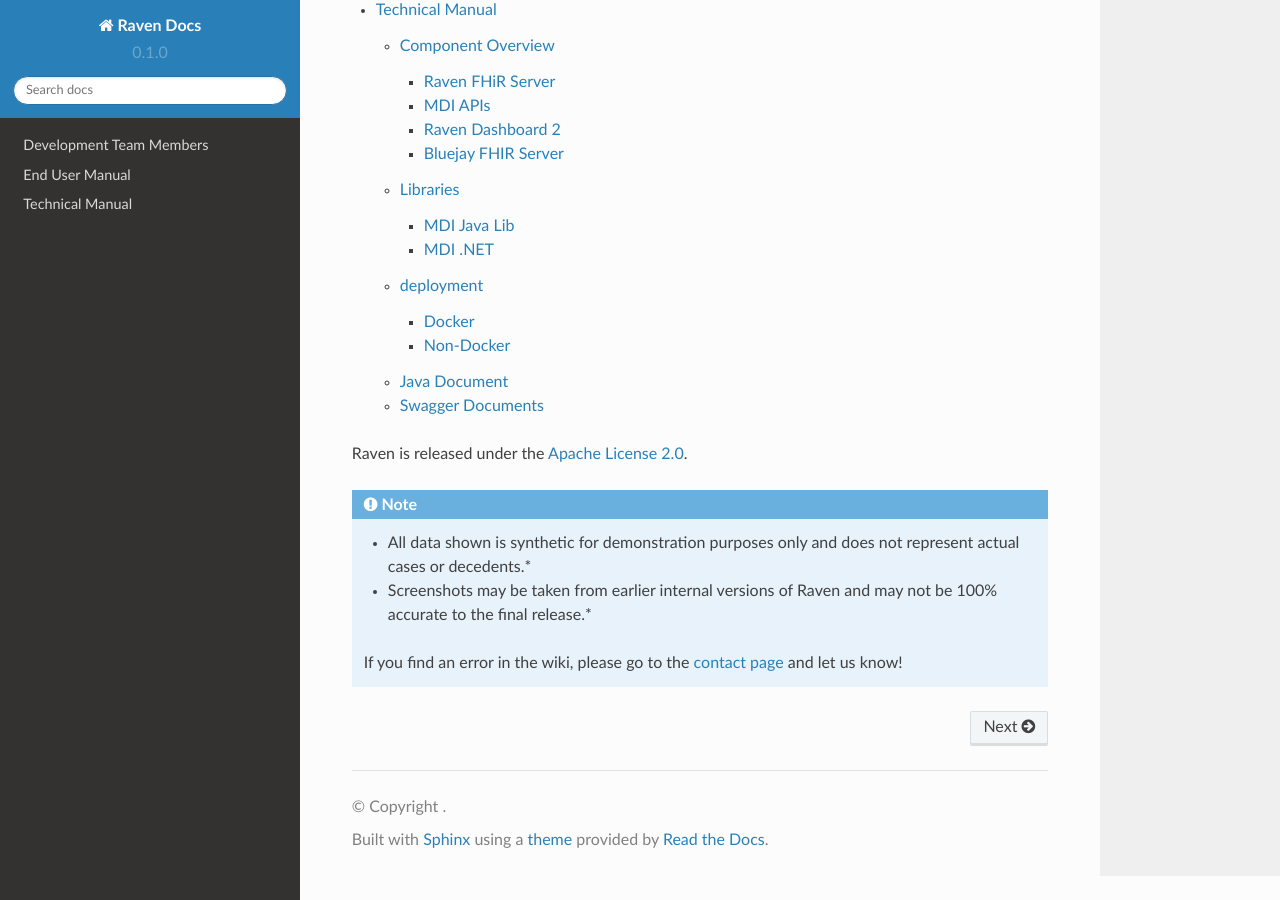
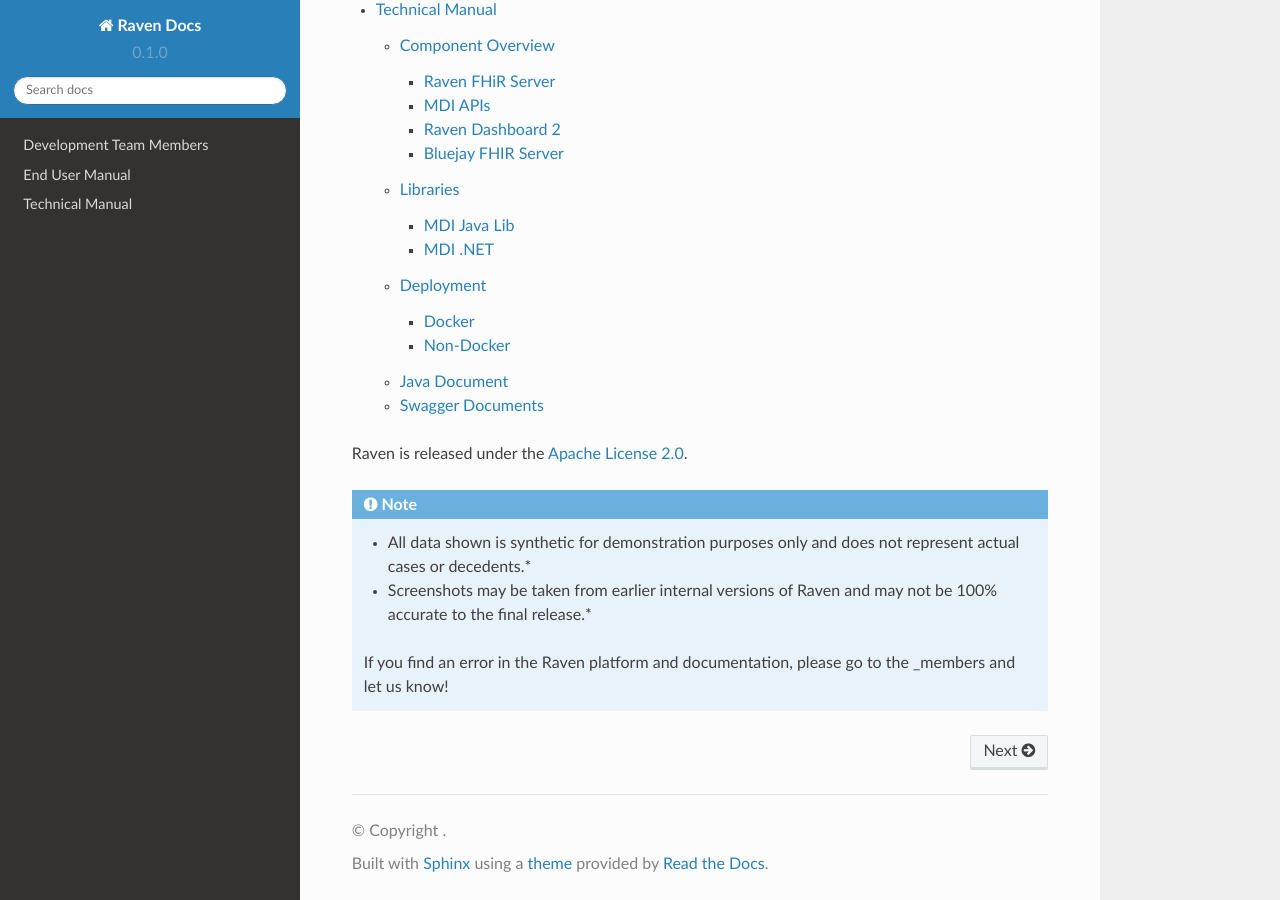
Before and after one commit to MortalityReporting/RavenDocs, a Sphinx documentation site: the page built from docs/source/index.rst, in a window 1280 px wide and 900 px high, scrolled down 1359 px. Built offline with Sphinx 7.4.7 and the Read the Docs theme 2.0.0, drawn with Linux system fonts in a browser that asks for light colours.

Commit message:
more updates

```diff
--- a/docs/source/developmentTeam.rst
+++ b/docs/source/developmentTeam.rst
@@ -1,3 +1,5 @@
+.. _members:
+
 Development Team Members
 ========================
 
--- a/docs/source/index.rst
+++ b/docs/source/index.rst
@@ -36,5 +36,4 @@
    -  Screenshots may be taken from earlier internal versions of Raven and
       may not be 100% accurate to the final release.*
 
-   If you find an error in the wiki, please go to the `contact
-   page <https://github.com/MortalityReporting/raven-platform/wiki/Development-Team>`__ and let us know!
+   If you find an error in the Raven platform and documentation, please go to the _members and let us know!
--- a/docs/source/technicalManual/deployment.rst
+++ b/docs/source/technicalManual/deployment.rst
@@ -1,4 +1,4 @@
-deployment
+Deployment
 ==========
 
 Docker
```
Also changed, not shown: other parts of docs/source/developmentTeam.rst (+2 -0 lines), docs/source/endUserManual.rst (+8 -0 lines).
